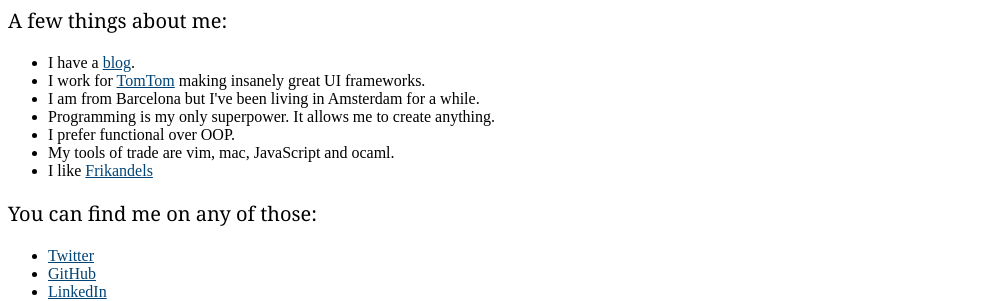
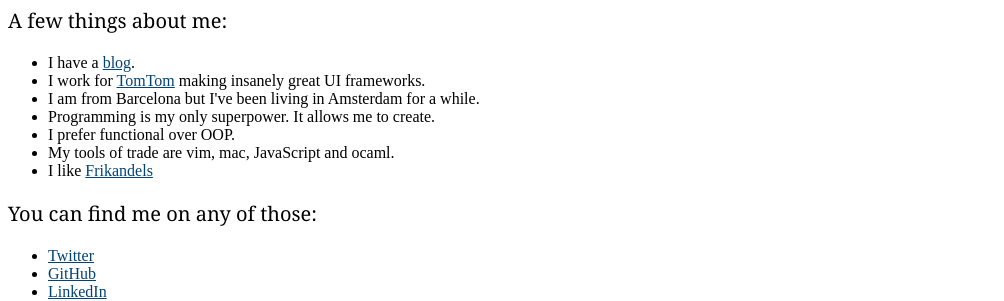
Before and after one commit to sergi/sergi.github.com, a Jekyll site: the page built from index.html, in a window 1280 px wide. Shown: the part 293-594 px from the top of the page, without its empty margins (0-1004 px from the left). Built offline with Jekyll 4.4.1, drawn with Linux system fonts in a browser that asks for light colours; Markdown is read by kramdown in place of the engine named in the settings; the list of posts is cut into pages by our own code.

Commit message:
Small text change in index

```diff
--- a/index.html
+++ b/index.html
@@ -14,7 +14,7 @@ permalink: /index.html
         <li>I have a <a href="blog" title="Sergi Mansilla - Blog">blog</a>.</li>
         <li>I work for <a href="http://www.tomtom.com">TomTom</a> making insanely great UI frameworks.</li>
         <li>I am from Barcelona but I've been living in Amsterdam for a while.</li>
-        <li>Programming is my only superpower. It allows me to create anything.</li>
+        <li>Programming is my only superpower. It allows me to create.</li>
         <li>I prefer functional over OOP.</li>
         <li>My tools of trade are vim, mac, JavaScript and ocaml.</li>
         <li>I like <a href="http://en.wikipedia.org/wiki/Frikandel">Frikandels</a></li>
```
